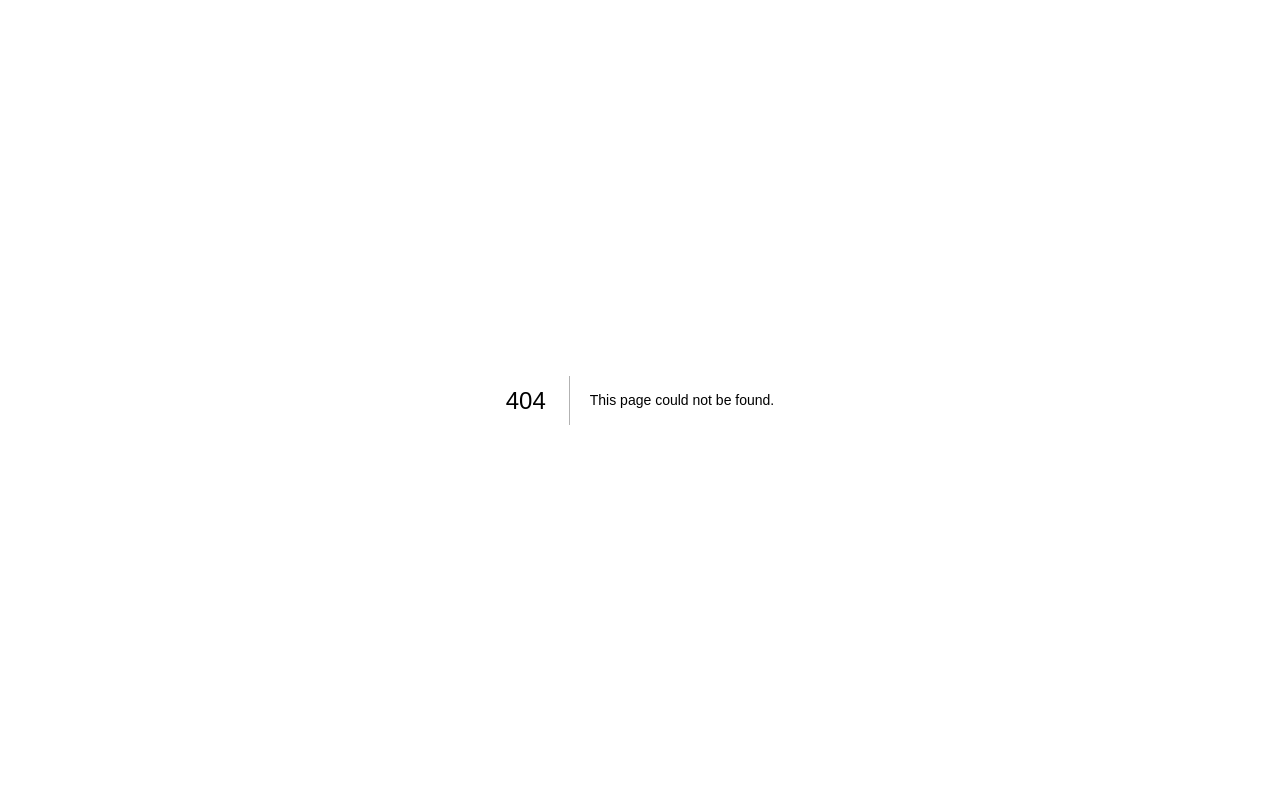
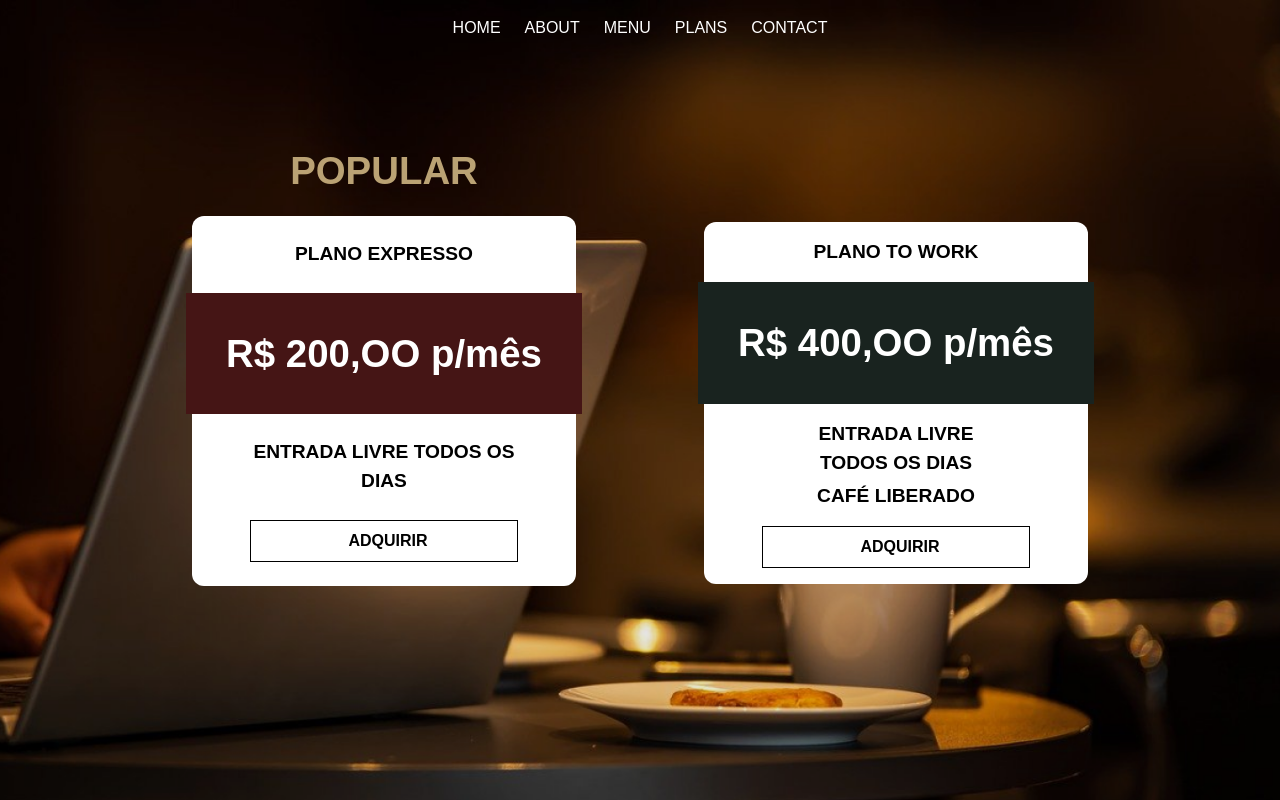
Before and after one commit to alisonnRB/Work-Coffee, a Next.js app: page /plans in a window 1280 px wide. Before the commit this address had no page. Built offline with nearby package versions, Linux system fonts and the light colour scheme.

Commit message:
plans as created

```diff
--- /dev/null
+++ b/src/app/plans/page.jsx
@@ -0,0 +1,20 @@
+import Capa from '@/components/PlansPageComponents/capa';
+import ExpressoPlan from '@/components/PlansPageComponents/expressoPlan';
+import ToworkPlan from '@/components/PlansPageComponents/toworkPlan';
+
+export default function Plans(){
+    return(
+        <main className="flex flex-col bg-black">
+
+            <Capa />
+
+            <span className='flex self-center relative z-30 w-full items-center justify-center gap-[10%] portrait:flex-col portrait:gap-6 pb-20'>
+
+                <ExpressoPlan />
+
+                <ToworkPlan />
+            </span>
+
+        </main>
+    );
+}
--- /dev/null
+++ b/src/components/PlansPageComponents/capa/index.jsx
@@ -0,0 +1,16 @@
+import Image from "next/image";
+import PlansCapa from '../../../assets/plansCapa.png';
+
+export default function Capa() {
+    return (
+        <section className="flex flex-col justify-center items-center relative mb-[-50%] landscape:mb-[-60%]">
+            <Image
+                src={PlansCapa}
+                objectFit="contain"
+                className="w-full max-w-screen relative"
+                quality={100}
+                draggable={false}
+            />
+        </section>
+    );
+}
--- /dev/null
+++ b/src/components/PlansPageComponents/expressoPlan/index.css
@@ -0,0 +1,7 @@
+.popular{
+    font-size: clamp(1.3rem, 3vw, 3rem);
+}
+
+.plan-title{
+    font-size: clamp(1rem, 1.5vw, 2rem);
+}
--- /dev/null
+++ b/src/components/PlansPageComponents/expressoPlan/index.jsx
@@ -0,0 +1,23 @@
+import "./index.css";
+
+export default function ExpressoPlan() {
+    return (
+        <span className="flex flex-col items-center gap-4 w-[640px] max-w-[30%] max-h-[60vh] portrait:max-w-[70%] portrait:max-h-[45vh]">
+
+            <h1 className="font-extrabold text-gold popular">POPULAR</h1>
+
+            <main className="flex flex-col items-center gap-6 bg-white rounded-xl py-6 w-full h-full">
+
+                <h2 className="font-extrabold plan-title">PLANO EXPRESSO</h2>
+
+                <div className="bg-red w-[103%] py-8 flex justify-center items-center ">
+                    <p className="text-white popular font-extrabold">R$ 200,OO p/mês</p>
+                </div>
+
+                <h3 className="font-extrabold max-w-[70%] text-center plan-title">ENTRADA LIVRE TODOS OS DIAS</h3>
+
+                <button className="border-solid border-[.1rem] border-black pl-2 w-[70%] font-extrabold py-2">ADQUIRIR</button>
+            </main>
+        </span>
+    );
+}
--- /dev/null
+++ b/src/components/PlansPageComponents/toworkPlan/index.jsx
@@ -0,0 +1,22 @@
+export default function toworkPlan() {
+    return (
+        <span className="flex flex-col items-center gap-4 w-[598px] max-w-[30%] max-h-[50vh] portrait:max-w-[70%] portrait:max-h-[40vh]">
+            <main className="flex flex-col items-center gap-4 bg-white rounded-xl py-4 h-full w-full mt-[15%]">
+
+                <h2 className="font-extrabold plan-title">PLANO TO WORK</h2>
+
+                <div className="bg-green w-[103%] py-8 flex justify-center items-center">
+                    <p className="text-white popular font-extrabold">R$ 400,OO p/mês</p>
+                </div>
+
+                <span className="flex flex-col items-center gap-1">
+                    <h3 className="font-extrabold max-w-[70%] text-center plan-title">ENTRADA LIVRE TODOS OS DIAS</h3>
+                    <h3 className="font-extrabold max-w-[70%] text-center plan-title">CAFÉ LIBERADO</h3>
+                </span>
+
+
+                <button className="border-solid border-[.1rem] border-black pl-2 w-[70%] font-extrabold py-2">ADQUIRIR</button>
+            </main>
+        </span>
+    );
+}
```
Also changed, not shown: src/assets/plansCapa.png (added).
